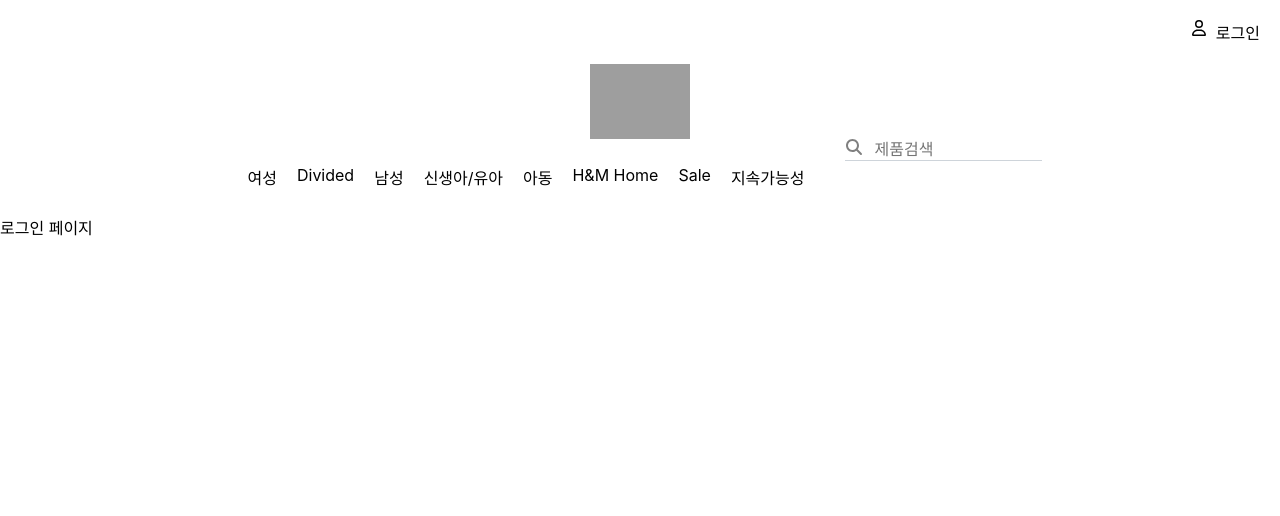
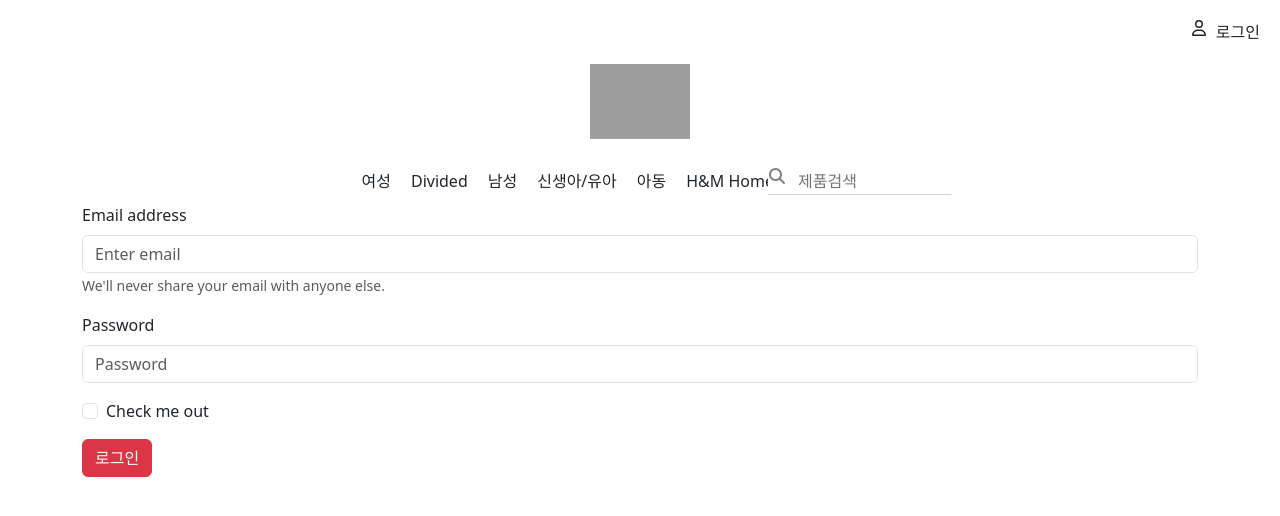
Before and after one commit to mgsonnny/react-hnm-app, a React (Create React App) app: page /login in a window 1280 px wide. Shown: the top 516 px of the page. Built offline with nearby package versions, Linux system fonts and the light colour scheme; grey boxes are pictures that could not be loaded.

Commit message:
forth-commit

```diff
--- a/package.json
+++ b/package.json
@@ -12,8 +12,10 @@
     "@testing-library/jest-dom": "^5.17.0",
     "@testing-library/react": "^13.4.0",
     "@testing-library/user-event": "^13.5.0",
+    "bootstrap": "^5.3.3",
     "json-server": "^1.0.0-alpha.23",
     "react": "^18.2.0",
+    "react-bootstrap": "^2.10.2",
     "react-dom": "^18.2.0",
     "react-router-dom": "^6.22.3",
     "react-scripts": "5.0.1",
--- a/src/App.css
+++ b/src/App.css
@@ -2,6 +2,7 @@
   display: flex;
   justify-content: flex-end;
   margin: 20px;
+  cursor: pointer;
 }
 
 .login{
@@ -11,25 +12,38 @@
 .nav-section{
   display: flex;
   justify-content: center;
+  cursor: pointer;
+}
+.menu-area{
+  display: flex;
+  justify-content: center;
+  align-items: center; /* 세로 중앙 정렬 */
+  margin-top: 20px;
+  /* align-items: center; */
 }
 
 .menu-list{
   display: flex;
+  justify-content: center;
   list-style-type: none;
+  padding: 0;
+  margin:0;
 }
 
 .menu-list li{
   padding: 10px;
 }
-.menu-area{
+
+.search-area {
+  /* margin-left: auto; */
+  position: absolute; /* 아이콘을 절대 위치로 설정합니다. */
+  right: 250px;
+  /* position: relative;
+  justify-content: center;
   display: flex;
-  justify-content: center;
+  align-items: center; */
 }
 
-.search-area{
-  position: relative;
-  margin-left: 30px;
-}
 
 .input-box {
   border: none; /* 기본 테두리를 제거합니다. */
@@ -39,6 +53,7 @@
   width: 70%; /* 부모 요소의 100% 폭을 사용하도록 설정합니다. */
   font-size: 1rem; /* 텍스트 크기를 설정합니다. */
   outline: none; /* 포커스된 상태에서의 테두리를 제거합니다. */
+
 }
 
 /* 포커스된 상태에서의 밑줄 색상을 변경할 수 있습니다. */
@@ -52,3 +67,40 @@
   left: 1px; /* 아이콘의 위치를 조정합니다. */
   color: gray; /* 아이콘 색상을 지정합니다. */
 }
+.product-card:hover {
+  transform: scale(1.1);
+}
+
+.product-img{
+  display: flex;
+  justify-content: flex-end;
+  height: 500px
+}
+
+.product-detail-title{
+  font-size: 20px;
+  font-family: 'Arial', sans-serif;
+  margin: 10px
+}
+
+.product-detail-price{
+  font-size: 30px;
+  font-family: 'Arial', sans-serif;
+  font-weight: bold;
+  margin: 10px
+}
+
+.product-detail-choice{
+  font-size: 10px;
+  font-family: 'Arial', sans-serif;
+  margin: 10px;
+}
+.product-detail-button{
+  margin: 10px;
+}
+.product-detail-add{
+  background-color: black;
+  width:500px;
+  margin: 10px;
+  text-align: center;
+}
--- a/src/App.js
+++ b/src/App.js
@@ -1,10 +1,14 @@
 import logo from './logo.svg';
 import './App.css';
+import 'bootstrap/dist/css/bootstrap.min.css';
 import {Routes, Route} from "react-router-dom"
 import ProductAll from './page/ProductAll';
 import Login from './page/Login';
 import ProductDetail from './page/ProductDetail';
 import Navbar from './component/Navbar';
+import { useEffect, useState } from 'react';
+import PrivateRoute from './route/PrivateRoute';
+
 
 //1. 전체상품페이지, 로그인, 상품상세페이지
 //1-1. 네비게이션 바는 그대로 유지되고 있음.
@@ -18,16 +22,20 @@
 //9. 상품을 검색할 수 있다.
 
 function App() {
-
+  const[authenticate,setAuthenticate]=useState(false) //true면 로그인이 됨. false면 로그인이 안됨.
+  useEffect(()=>{
+    console.log(authenticate)
+  },[authenticate])
   return (
     <div>
       <Navbar />
       <Routes>
         <Route path="/" element={<ProductAll/>} />
-        <Route path="/login" element={<Login/>} />
-        <Route path="/product/:id" element={<ProductDetail/>} />
+        <Route path="/login" element={<Login setAuthenticate={setAuthenticate}/>} />
+        <Route path="/product/:id" element={<PrivateRoute authenticate={authenticate}/>} />
       </Routes>
     </div>
+
   );
 }
 
--- a/src/component/Navbar.js
+++ b/src/component/Navbar.js
@@ -2,19 +2,27 @@
 import { FontAwesomeIcon } from '@fortawesome/react-fontawesome'
 import { faUser } from '@fortawesome/free-regular-svg-icons'
 import { faSearch } from '@fortawesome/free-solid-svg-icons';
+import { useNavigate } from 'react-router-dom';
 
 const Navbar = () => {
     const menuList = ["여성", "Divided", "남성", "신생아/유아", "아동", "H&M Home", "Sale", "지속가능성"];
+    const navigate = useNavigate()
+    const goToLogin=()=>{
+        navigate("/login")
+    }
+    const goToMain=()=>{
+        navigate("/")
+    }
   return (
     <div>
       <div>
-        <div className="login-button">
+        <div className="login-button" onClick={goToLogin}>
             <FontAwesomeIcon icon={faUser} />
             <div className='login'>로그인</div>
         </div>
 
       </div>
-      <div className='nav-section'>
+      <div className='nav-section' onClick={goToMain}>
         <img
             width = {100}
             src='https://upload.wikimedia.org/wikipedia/commons/5/53/H%26M-Logo.svg' />
@@ -23,10 +31,10 @@
             <ul className='menu-list'>
                 {menuList.map(menu=><li>{menu}</li>)}
             </ul>
-        <div className='search-area'>
-            <FontAwesomeIcon className="search-icon" icon={faSearch} />
-            <input className="input-box" type='text' placeholder='제품검색'/>
-        </div>
+            <div className='search-area'>
+                <FontAwesomeIcon className="search-icon" icon={faSearch} />
+                <input className="input-box" type='text' placeholder='제품검색'/>
+            </div>
       </div>
     </div>
   )
--- a/src/component/ProductCard.js
+++ b/src/component/ProductCard.js
@@ -1,13 +1,18 @@
 import React from 'react'
+import { useNavigate } from 'react-router-dom'
 
-const ProductCard = () => {
+const ProductCard = ({item}) => {
+    const navigate = useNavigate()
+    const showDetail=()=>{
+        navigate(`/product/${item.id}`)
+    }
   return (
-    <div>
-      <img src='https://lp2.hm.com/hmgoepprod?set=source[/c0/c6/c0c6e7e10a3dddd7922f2f6b6f15bda813efdb65.jpg],origin[dam],category[],type[DESCRIPTIVESTILLLIFE],res[w],hmver[4]&call=url[file:/product/main]'/>
-      <div>Conscious choic</div>
-      <div>밸티드 트윌 코트</div>
-      <div>\99000</div>
-      <div>신제품</div>
+    <div className='card' onClick={showDetail}>
+      <img width={300}  src={item?.img}/>
+      <div>{item?.choice == true?"Conscious choice":""}</div>
+      <div>{item?.title}</div>
+      <div>{item?.price}원</div>
+      <div>{item?.new == true?"신제품":""}</div>
     </div>
   )
 }
--- a/src/page/Login.js
+++ b/src/page/Login.js
@@ -1,9 +1,43 @@
 import React from 'react'
+import { Container } from 'react-bootstrap';
+import Button from 'react-bootstrap/Button';
+import Form from 'react-bootstrap/Form';
+import { useNavigate } from 'react-router-dom';
 
-const Login = () => {
+const Login = ({setAuthenticate}) => {
+    const navigate = useNavigate()
+    const loginUser=(event)=>{
+        event.preventDefault();
+        console.log("login User");
+        setAuthenticate(true);
+        navigate('/')
+    }
   return (
     <div>
-      로그인 페이지
+        <Container>
+        <Form onSubmit={(event)=>loginUser(event)}>
+      <Form.Group className="mb-3" controlId="formBasicEmail">
+        <Form.Label>Email address</Form.Label>
+        <Form.Control type="email" placeholder="Enter email" />
+        <Form.Text className="text-muted">
+          We'll never share your email with anyone else.
+        </Form.Text>
+      </Form.Group>
+
+      <Form.Group className="mb-3" controlId="formBasicPassword">
+        <Form.Label>Password</Form.Label>
+        <Form.Control type="password" placeholder="Password" />
+      </Form.Group>
+      <Form.Group className="mb-3" controlId="formBasicCheckbox">
+        <Form.Check type="checkbox" label="Check me out" />
+      </Form.Group>
+      <Button variant="danger" type="submit">
+        로그인
+      </Button>
+    </Form>
+
+        </Container>
+
     </div>
   )
 }
--- a/src/page/ProductAll.js
+++ b/src/page/ProductAll.js
@@ -1,12 +1,13 @@
 import React, { useEffect, useState } from 'react'
 import ProductCard from '../component/ProductCard';
+import { Container, Row, Col } from 'react-bootstrap';
 
 const ProductAll = () => {
 
     const [productList, setProductList] = useState([]);
 
     const getProducts = async()=>{
-        let url = 'http://localhost:5000/products'
+        let url = 'https://my-json-server.typicode.com/mgsonnny/react-hnm/products'
         let response = await fetch(url)
         let data = await response.json()
         console.log("data:", data)
@@ -17,7 +18,14 @@
     },[])
   return (
     <div>
-      <ProductCard/>
+        <Container>
+            <Row >
+                {productList.map(menu=>(
+                    <Col className='product-card' lg={3}><ProductCard item={menu}/></Col>
+                ))}
+            </Row>
+        </Container>
+
     </div>
   )
 }
--- a/src/page/ProductDetail.js
+++ b/src/page/ProductDetail.js
@@ -1,9 +1,54 @@
-import React from 'react'
+import React, { useEffect, useState } from 'react'
+import { Container, Row, Col } from 'react-bootstrap';
+import { useParams } from 'react-router-dom'
+import Dropdown from 'react-bootstrap/Dropdown';
+import DropdownButton from 'react-bootstrap/DropdownButton';
+import Button from 'react-bootstrap/Button';
+
 
 const ProductDetail = () => {
+    let{id} = useParams();
+    const[product, setProduct] = useState(null);
+    const getProductDetail=async()=>{
+        let url = `https://my-json-server.typicode.com/mgsonnny/react-hnm/products/${id}`
+        let response = await fetch(url)
+        let data = await response.json()
+        console.log("data", data)
+        setProduct(data);
+    }
+    useEffect(()=>{
+        getProductDetail()
+    },[])
   return (
     <div>
-      상품상세페이지
+        <Container>
+            <Row>
+                <Col className='product-img'>
+                    <img src={product?.img}/>
+                </Col>
+                <Col>
+                    <div className='product-detail-title'>
+                        {product?.title}
+                    </div>
+                    <div className='product-detail-price'>
+                        {product?.price}원
+                    </div>
+                    <div className='product-detail-choice'>
+                        {product?.choice==true?"Conscious choice":""}
+                    </div>
+                    <div className='product-detail-button'>
+                        <DropdownButton id="dropdown-basic-button" title="사이즈">
+                        <Dropdown.Item href="#/action-1">{product?.size[0]}</Dropdown.Item>
+                        <Dropdown.Item href="#/action-2">{product?.size[1]}</Dropdown.Item>
+                        <Dropdown.Item href="#/action-3">{product?.size[2]}</Dropdown.Item>
+                        </DropdownButton>
+                    </div>
+                    <div >
+                    <Button variant="dark" className='product-detail-add'>추가</Button>
+                    </div>
+                </Col>
+            </Row>
+        </Container>
     </div>
   )
 }
--- /dev/null
+++ b/src/route/PrivateRoute.js
@@ -0,0 +1,10 @@
+import React from 'react'
+import ProductDetail from '../page/ProductDetail'
+import Login from '../page/Login'
+import { Navigate } from 'react-router-dom'
+
+const PrivateRoute = ({authenticate}) => {
+  return authenticate == true? <ProductDetail/>:<Navigate to="/login"/>
+}
+
+export default PrivateRoute
```
Also changed, not shown: 1 other file (tests, documents, lock files or other folders).
